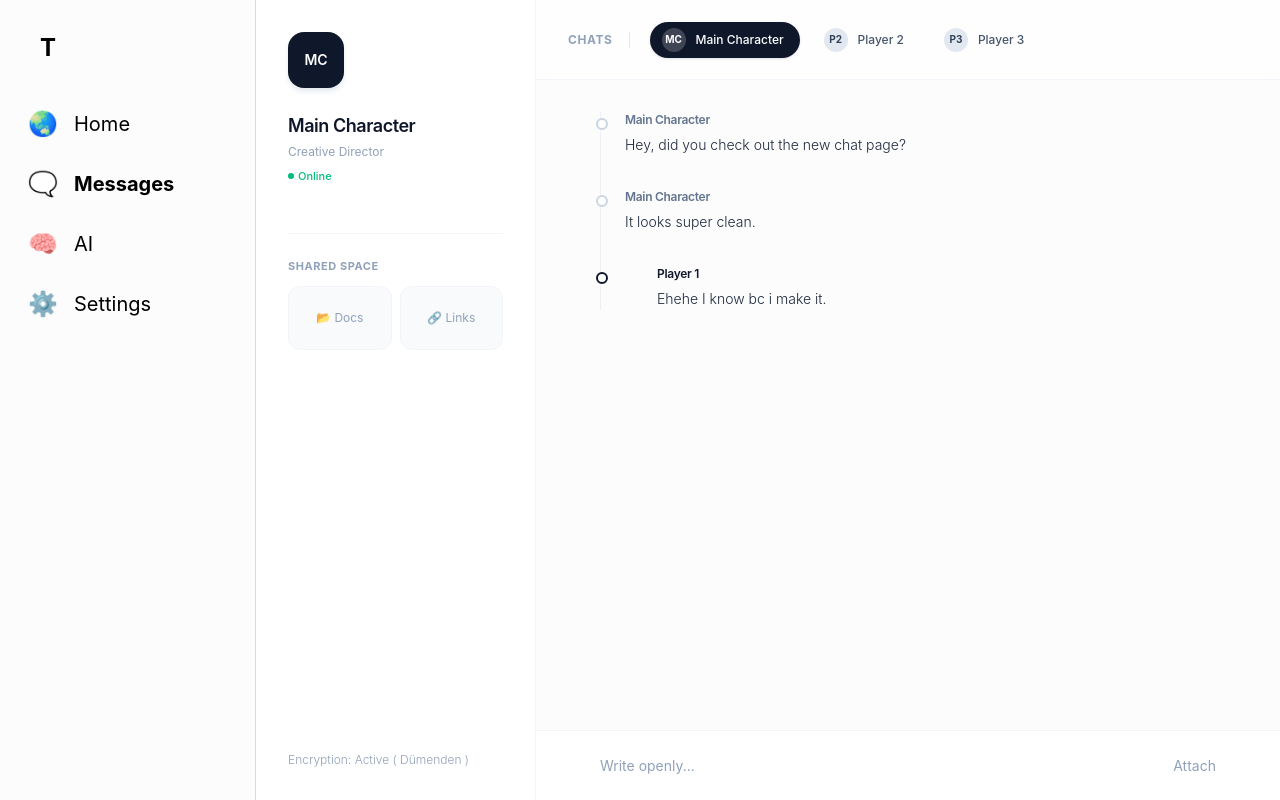
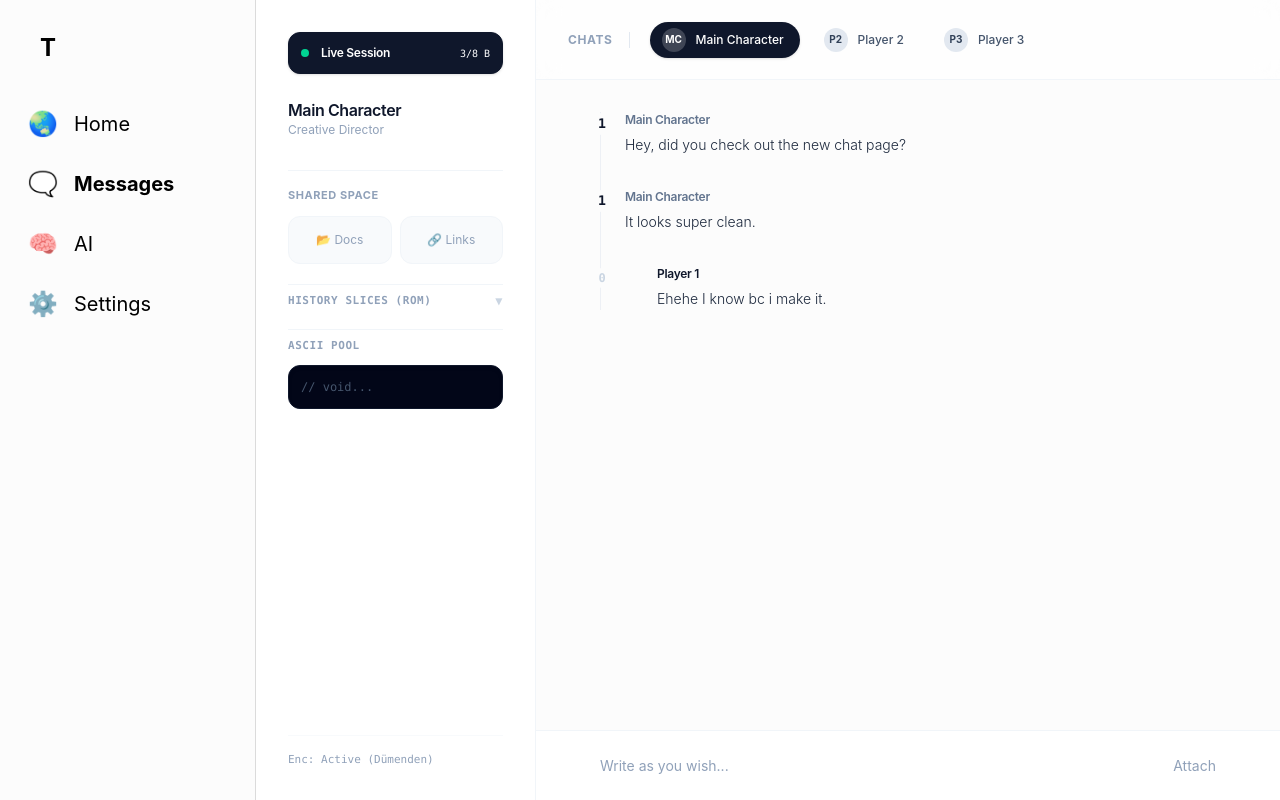
Before and after one commit to sudaban/ft_transcendence, a SvelteKit app in the folder Frontend/: page /chat in a window 1280 px wide. Built offline with nearby package versions, Linux system fonts and the light colour scheme.

Commit message:
I added some fun logic

```diff
--- a/Frontend/src/routes/chat/+page.svelte
+++ b/Frontend/src/routes/chat/+page.svelte
@@ -5,12 +5,37 @@
   import MobileNav from '$lib/components/MobileNav.svelte';
 
   let newMessage = $state('');
+  let asciiHistory = $state<string[]>([]);
 
-  let messages = $state([
-    { id: 1, sender: 'Main Character', text: 'Hey, did you check out the new chat page?', time: '10:00 AM', isMe: false, color: 'border-slate-300' },
-    { id: 2, sender: 'Main Character', text: 'It looks super clean.', time: '10:02 AM', isMe: false, color: 'border-slate-300' },
-    { id: 3, sender: 'Player 1', text: 'Ehehe I know bc i make it.', time: '10:05 AM', isMe: true, color: 'border-slate-900' }
+  let archivedSlices = $state<Array<{ id: number, label: string, char: string, leader: string | null, data: any[] }>>([]);
+  let selectedSliceId = $state<number | null>(null);
+  let isHistoryOpen = $state(false);
+
+  let currentLoopLeader = $state<string | null>('Main Character');
+
+  let liveMessages = $state([
+    { id: 1, sender: 'Main Character', text: 'Hey, did you check out the new chat page?', time: '10:00 AM', color: 'border-slate-300' },
+    { id: 2, sender: 'Main Character', text: 'It looks super clean.', time: '10:02 AM', color: 'border-slate-300' },
+    { id: 3, sender: 'Player 1', text: 'Ehehe I know bc i make it.', time: '10:05 AM', color: 'border-slate-900' }
   ]);
+
+  let currentDisplayMessages = $derived.by(() => {
+    if (selectedSliceId === null) return liveMessages;
+    const found = archivedSlices.find(s => s.id === selectedSliceId);
+    return found ? found.data : [];
+  });
+
+  let currentDisplayLeader = $derived.by(() => {
+    if (selectedSliceId === null) return currentLoopLeader;
+    const found = archivedSlices.find(s => s.id === selectedSliceId);
+    return found ? found.leader : null;
+  });
+
+  let selectedSliceLabel = $derived.by(() => {
+    if (selectedSliceId === null) return '';
+    const found = archivedSlices.find(s => s.id === selectedSliceId);
+    return found ? found.label : '';
+  });
 
   let inbox = [
     { id: 1, username: 'Main Character', active: true, avatar: 'MC' },
@@ -51,60 +76,140 @@
     if (e) e.preventDefault();
     if (!newMessage.trim()) return;
 
-    messages.push({
+    if (selectedSliceId !== null) {
+      alert("Geçmiş modundasınız. Mesaj göndermek için sol üstten canlı yayına dönün.");
+      return;
+    }
+
+    if (liveMessages.length >= 8) {
+      const bitString = liveMessages.map(msg => msg.sender === currentLoopLeader ? '1' : '0').join('');
+      const decimalValue = parseInt(bitString, 2);
+
+      const asciiChar = (decimalValue >= 32 && decimalValue <= 126)
+        ? String.fromCharCode(decimalValue)
+        : `?`;
+
+      asciiHistory.push(asciiChar);
+
+      archivedSlices.push({
+        id: Date.now(),
+        label: `#0${archivedSlices.length + 1}`,
+        char: asciiChar,
+        leader: currentLoopLeader,
+        data: [...liveMessages]
+      });
+
+      liveMessages = [];
+      currentLoopLeader = null;
+    }
+
+    if (liveMessages.length === 0 && !currentLoopLeader) {
+      currentLoopLeader = 'Player 1';
+    }
+
+    liveMessages.push({
       id: Date.now(),
       sender: 'Player 1',
       text: newMessage,
       time: new Date().toLocaleTimeString([], { hour: '2-digit', minute: '2-digit' }),
-      isMe: true,
       color: 'border-slate-900'
     });
 
     newMessage = '';
+    scrollToBottom();
   }
 </script>
 
 <div class="min-h-screen bg-[#fcfcfc] text-slate-800 font-sans flex overflow-hidden selection:bg-slate-900 selection:text-white">
 
-  <!-- Orijinal Sol Navigasyon Barı -->
   <Sidebar />
 
-  <!-- YENİ DÜZEN: ODAK NOKTASI SOL PANEL (Gelen Kutusu Yerine Kişi Detayı) -->
-  <aside class="hidden lg:flex w-[280px] border-r border-slate-100 bg-white h-screen flex-col shrink-0 p-8 justify-between">
-    <div class="flex flex-col items-start gap-6">
-      <div class="w-14 h-14 rounded-2xl bg-slate-900 text-white flex items-center justify-center font-semibold text-sm shadow-md shadow-slate-200">
-        MC
-      </div>
+  <aside class="hidden lg:flex w-[280px] border-r border-slate-100 bg-white h-screen flex-col shrink-0 p-8 justify-between overflow-y-auto custom-scrollbar">
+    <div class="flex flex-col items-start gap-6 w-full">
+
+      <button
+        onclick={() => selectedSliceId = null}
+        class="w-full flex items-center justify-between p-3 rounded-xl border transition-all duration-200
+          {selectedSliceId === null ? 'bg-slate-900 text-white border-slate-900 shadow-sm' : 'bg-slate-50 text-slate-700 border-slate-200/60 hover:bg-slate-100'}"
+      >
+        <div class="flex items-center gap-3">
+          <div class="w-2 h-2 rounded-full {selectedSliceId === null ? 'bg-emerald-400 animate-pulse' : 'bg-slate-400'}"></div>
+          <span class="text-xs font-semibold tracking-tight">Live Session</span>
+        </div>
+        <span class="text-[10px] font-mono">{liveMessages.length}/8 B</span>
+      </button>
+
       <div>
-        <h2 class="font-semibold text-lg text-slate-900 tracking-tight">Main Character</h2>
-        <p class="text-xs text-slate-400 mt-1">Creative Director</p>
-        <p class="text-[11px] text-emerald-500 font-medium mt-2 flex items-center gap-1">
-          <span class="w-1.5 h-1.5 rounded-full bg-emerald-500"></span> Online
-        </p>
+        <h2 class="font-semibold text-base text-slate-900 tracking-tight">Main Character</h2>
+        <p class="text-xs text-slate-400">Creative Director</p>
       </div>
 
-      <!-- Ortak Paylaşımlar / Hızlı Bağlantılar Alanı -->
-      <div class="w-full mt-6 pt-6 border-t border-slate-100">
-        <span class="text-[11px] font-bold tracking-wider text-slate-400 uppercase block mb-3">Shared Space</span>
-        <div class="grid grid-cols-2 gap-2">
-          <div class="h-16 rounded-xl bg-slate-50 border border-slate-100 flex items-center justify-center text-xs text-slate-400 cursor-pointer hover:bg-slate-100 transition-colors">📂 Docs</div>
-          <div class="h-16 rounded-xl bg-slate-50 border border-slate-100 flex items-center justify-center text-xs text-slate-400 cursor-pointer hover:bg-slate-100 transition-colors">🔗 Links</div>
+      <div class="w-full mt-2 pt-4 border-t border-slate-100 flex flex-col gap-5">
+        <div>
+          <span class="text-[11px] font-bold tracking-wider text-slate-400 uppercase block mb-3">Shared Space</span>
+          <div class="grid grid-cols-2 gap-2">
+            <div class="h-12 rounded-xl bg-slate-50 border border-slate-100 flex items-center justify-center text-xs text-slate-400 cursor-pointer hover:bg-slate-100 transition-colors">📂 Docs</div>
+            <div class="h-12 rounded-xl bg-slate-50 border border-slate-100 flex items-center justify-center text-xs text-slate-400 cursor-pointer hover:bg-slate-100 transition-colors">🔗 Links</div>
+          </div>
+        </div>
+
+        <div class="pt-2 border-t border-slate-100 w-full">
+          <button
+            onclick={() => isHistoryOpen = !isHistoryOpen}
+            class="w-full flex justify-between items-center text-[11px] font-bold tracking-wider text-slate-400 uppercase font-mono group hover:text-slate-900 transition-colors"
+          >
+            <div class="flex items-center gap-1.5">
+              <span>History Slices (ROM)</span>
+            </div>
+            <span class="text-xs transition-transform duration-200 {isHistoryOpen ? 'rotate-180 text-slate-900' : 'text-slate-300 group-hover:text-slate-500'}">▼</span>
+          </button>
+
+          {#if isHistoryOpen}
+            <div class="grid grid-cols-3 gap-2 mt-3 max-h-[160px] overflow-y-auto pr-1 custom-scrollbar">
+              {#if archivedSlices.length === 0}
+                <span class="text-slate-400 text-xs font-light py-1 col-span-3">// RAM Empty</span>
+              {:else}
+                {#each archivedSlices as slice}
+                  <button
+                    onclick={() => selectedSliceId = slice.id}
+                    class="flex flex-col items-center justify-center aspect-[4/5] p-2 rounded-xl border font-mono transition-all duration-150 relative group
+                      {selectedSliceId === slice.id
+                        ? 'bg-slate-950 text-emerald-400 border-slate-950 shadow-sm font-bold ring-2 ring-slate-950/10'
+                        : 'bg-slate-50 text-slate-700 border-slate-200/60 hover:bg-slate-100'}"
+                  >
+                    <span class="text-base font-bold tracking-normal">{slice.char}</span>
+                    <span class="text-[9px] text-slate-400 mt-1 font-sans group-hover:text-slate-600 {selectedSliceId === slice.id ? 'text-emerald-500/70' : ''}">
+                      {slice.label}
+                    </span>
+                  </button>
+                {/each}
+              {/if}
+            </div>
+          {/if}
+        </div>
+
+        <div class="pt-2 border-t border-slate-100 w-full">
+          <span class="text-[11px] font-bold tracking-wider text-slate-400 uppercase block mb-2.5 font-mono">ASCII Pool</span>
+          <div class="w-full bg-slate-950 text-emerald-400 font-mono text-sm p-3 rounded-xl border border-slate-900 shadow-inner min-h-[44px] flex items-center tracking-widest overflow-x-auto no-scrollbar">
+            {#if asciiHistory.length === 0}
+              <span class="text-slate-600 text-xs font-normal tracking-normal">// void...</span>
+            {:else}
+              <span class="text-emerald-600 mr-0.5">&gt;</span>{asciiHistory.join('')}
+            {/if}
+          </div>
         </div>
       </div>
     </div>
 
-    <div class="text-xs text-slate-400 font-light">
-      Encryption: Active ( Dümenden )
+    <div class="text-[11px] text-slate-400 font-mono pt-4 mt-4 border-t border-slate-50">
+      Enc: Active (Dümenden)
     </div>
   </aside>
 
-  <!-- ANA CHAT ALANI (Dikey ve Akıcı) -->
   <main class="flex-1 flex flex-col h-screen">
 
-    <!-- YATAY GELEN KUTUSU ŞERİDİ (Geleneksel sol listeyi yıkan kısım) -->
     <section class="h-[80px] border-b border-slate-100 bg-white/60 backdrop-blur-md flex items-center px-8 gap-3 shrink-0 overflow-x-auto no-scrollbar">
       <div class="text-xs font-bold text-slate-400 tracking-wider uppercase border-r border-slate-200 pr-4 mr-2 shrink-0">Chats</div>
-
       {#each inbox as chat}
         <button class="horizontal-inbox-item flex items-center gap-2.5 px-3 py-1.5 rounded-full transition-all shrink-0
           {chat.active ? 'bg-slate-900 text-white shadow-sm' : 'hover:bg-slate-100 text-slate-600'}"
@@ -119,21 +224,34 @@
       {/each}
     </section>
 
-    <!-- ZAMAN ÇİZGİSİ TASARIMLI MESAJ ALANI -->
     <div bind:this={chatContainer} class="flex-1 overflow-y-auto custom-scrollbar px-6 md:px-16 py-8 flex flex-col bg-[#fcfcfc]">
 
-      <!-- Merkezi Dikey Akış Çizgisi -->
+      {#if selectedSliceId !== null}
+        <div class="max-w-2xl w-full mx-auto mb-6 bg-slate-100 text-slate-700 border border-slate-200 px-4 py-2 rounded-xl text-xs font-mono flex justify-between items-center">
+          <span>⚠️ Reading Memory Bank {selectedSliceLabel} (Read-Only)</span>
+          <button onclick={() => selectedSliceId = null} class="underline font-bold text-slate-900 hover:text-black">Return to Live</button>
+        </div>
+      {/if}
+
       <div class="w-full max-w-2xl mx-auto flex flex-col gap-8 relative pl-6 border-l border-slate-200/60">
 
-        {#each messages as msg (msg.id)}
-          <div use:popIn class="timeline-bubble relative group flex flex-col {msg.isMe ? 'pl-8' : ''}">
+        {#if currentDisplayMessages.length === 0}
+          <div class="text-center text-xs text-slate-400 font-mono py-12 tracking-wide animate-pulse">
+            // Buffer flushed into history repository. Standby for new bits...
+          </div>
+        {/if}
 
-            <!-- Çizgi üzerindeki düğüm noktası -->
-            <div class="absolute -left-[29px] top-1.5 w-3 h-3 rounded-full bg-white border-2 {msg.isMe ? 'border-slate-900' : 'border-slate-300'} transition-transform group-hover:scale-125"></div>
+        {#each currentDisplayMessages as msg (msg.id)}
+          <div use:popIn class="timeline-bubble relative group flex flex-col {msg.sender === 'Player 1' ? 'pl-8' : ''}">
 
-            <!-- Gönderen Bilgisi -->
+            <div class="absolute -left-[33px] top-0.5 w-5 h-5 rounded-full bg-[#fcfcfc] flex items-center justify-center font-mono text-xs font-bold transition-all duration-200 group-hover:scale-125
+              {msg.sender === currentDisplayLeader ? 'text-slate-900 scale-110' : 'text-slate-300'}"
+            >
+              {msg.sender === currentDisplayLeader ? '1' : '0'}
+            </div>
+
             <div class="flex items-center gap-2 mb-1.5">
-              <span class="text-xs font-semibold tracking-tight {msg.isMe ? 'text-slate-900' : 'text-slate-500'}">
+              <span class="text-xs font-semibold tracking-tight {msg.sender === 'Player 1' ? 'text-slate-900' : 'text-slate-500'}">
                 {msg.sender}
               </span>
               <span class="text-[10px] text-slate-400 opacity-0 group-hover:opacity-100 transition-opacity duration-200">
@@ -141,7 +259,6 @@
               </span>
             </div>
 
-            <!-- Saf ve Çizgisel Mesaj Metni -->
             <div class="text-[14px] text-slate-800 leading-relaxed max-w-xl font-light">
               {msg.text}
             </div>
@@ -152,23 +269,23 @@
       </div>
     </div>
 
-    <!-- ENTEGRE EDİTORİAL INPUT ALANI -->
     <div class="p-6 md:px-16 bg-white border-t border-slate-100 shrink-0">
-      <div class="max-w-2xl mx-auto">
+      <div class="max-w-2xl mx-auto flex flex-col gap-3">
         <form class="flex items-center gap-4" onsubmit={sendMessage}>
           <input
             type="text"
             bind:value={newMessage}
-            placeholder="Write openly..."
-            class="flex-1 bg-transparent border-none outline-none text-[14px] text-slate-900 placeholder-slate-400"
+            disabled={selectedSliceId !== null}
+            placeholder={selectedSliceId !== null ? "Cannot type in history mode..." : "Write as you wish..."}
+            class="flex-1 bg-transparent border-none outline-none text-[14px] text-slate-900 placeholder-slate-400 disabled:opacity-50"
           >
-          <div class="flex items-center gap-4">
-            {#if newMessage.trim()}
+          <div class="flex items-center gap-3">
+            {#if newMessage.trim() && selectedSliceId === null}
               <button type="submit" class="text-xs font-bold tracking-wider uppercase text-slate-900 hover:text-black transition-colors">
                 Attack 💥
               </button>
             {:else}
-              <button type="button" class="text-slate-400 hover:text-slate-800 text-sm transition-colors">Attach</button>
+              <button type="button" class="text-slate-400 hover:text-slate-800 text-sm transition-colors disabled:opacity-30" disabled={selectedSliceId !== null}>Attach</button>
             {/if}
           </div>
         </form>
@@ -182,7 +299,6 @@
 </div>
 
 <style>
-  /* Kaydırma çubuklarını gizleme ve özelleştirme */
   .no-scrollbar::-webkit-scrollbar {
     display: none;
   }
```
